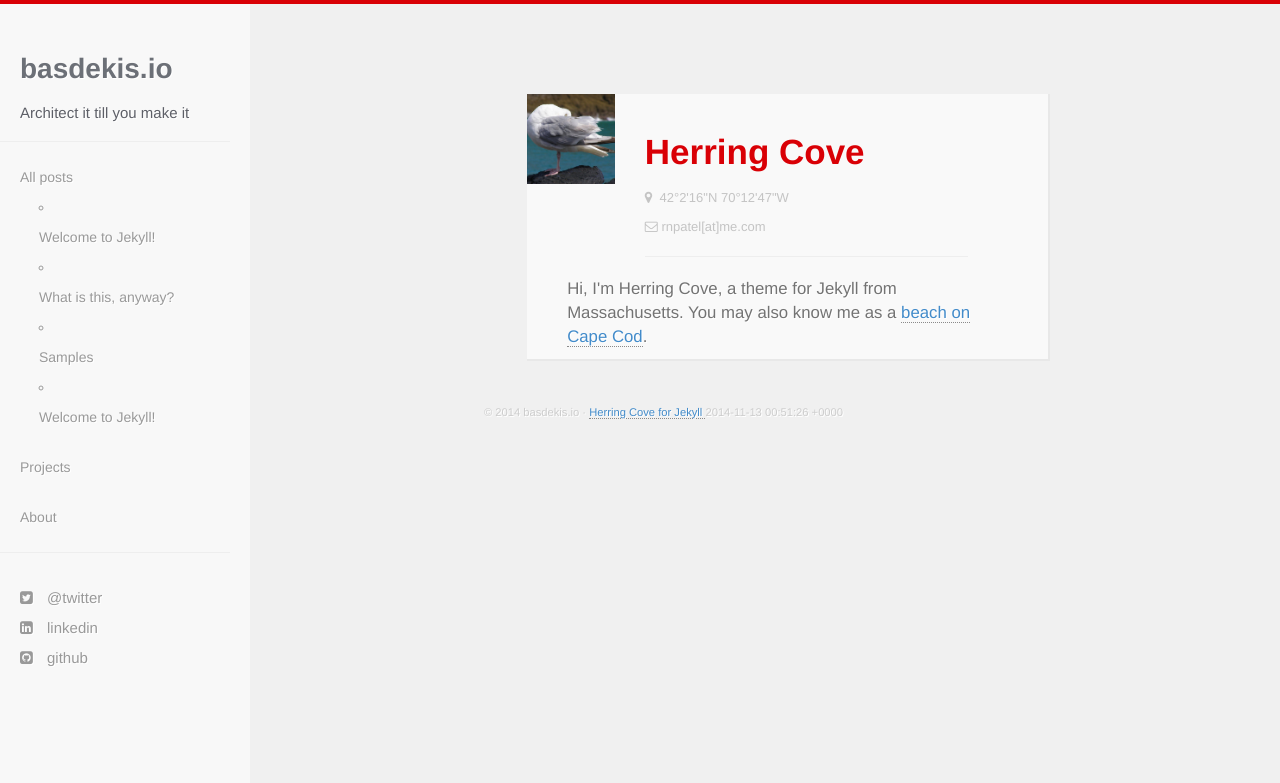
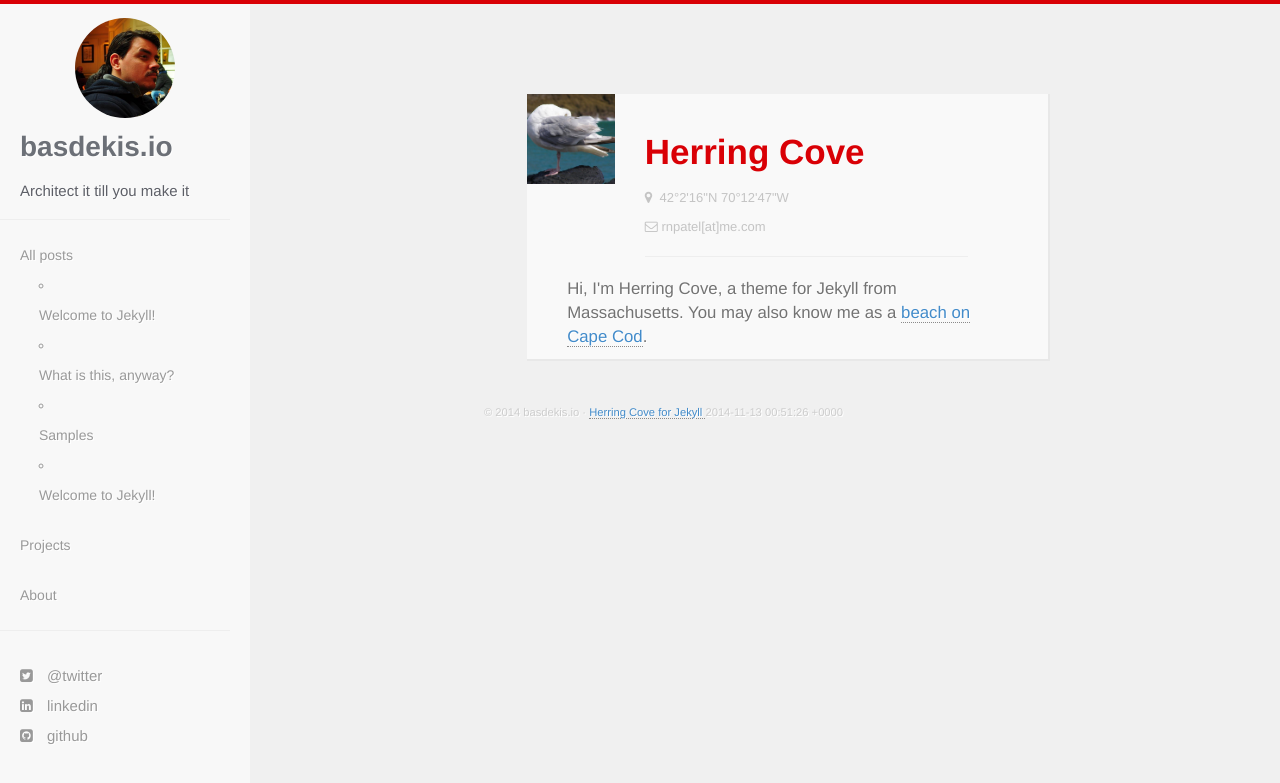
Before and after one commit to costas-basdekis/basdekis.io, a Jekyll site: the page built from about.html, in a window 1280 px wide. Shown: the top 783 px of the page. Built offline with Jekyll 4.4.1, drawn with Linux system fonts in a browser that asks for light colours; nearby versions of some CDN libraries; Markdown is read by kramdown in place of the engine named in the settings.

Commit message:
Add my image

```diff
--- a/_includes/header.html
+++ b/_includes/header.html
@@ -43,6 +43,7 @@
 
        <!-- Sidebar -->
        <div id="sidebar-wrapper">
+        <div class="me-image-wrapper"><img src="{{ site.baseurl }}/images/me.png" class="me-image circular"></div>
         <ul class="sidebar-nav">
           <li class="sidebar-brand"><a href="{{ site.baseurl }}/"><h1 class="brand">{{ site.name }}</h1></a><h3>{{ site.description }}</h3></li>
           <hr />
--- a/css/hc.css
+++ b/css/hc.css
@@ -108,13 +108,34 @@ p
 
 .sidebar-nav
 {
-  position:absolute;
-  top:0;
+  /*position:absolute;*/
+  /*top:0;*/
   width:250px;
   list-style:none;
   margin:0;
   padding:30px 0 0;
   margin-left: -20px;
+}
+
+.circular {
+  background-position: 50% 50%;
+  background-repeat: no-repeat;
+  border-radius: 50%;
+  -webkit-border-radius: 50%;
+  -moz-border-radius: 50%;
+}
+
+.me-image-wrapper {
+  position: relative;
+  left: 50%;
+  float: left;
+  margin: 1em 0;
+}
+
+.me-image {
+  position: relative;
+  left: -50%;
+  width: 100px;
 }
 
 .sidebar-nav li
@@ -720,9 +741,11 @@ time
     border-top: none;
     left: 0px;
 }
- .nav-toggle {
-    display: ;
-  }
+
+.nav-toggle {
+  display: ;
+}
+
 #wrapper.active {
   position: relative;
   left: 250px;
```
Also changed, not shown: images/me.png (added).
